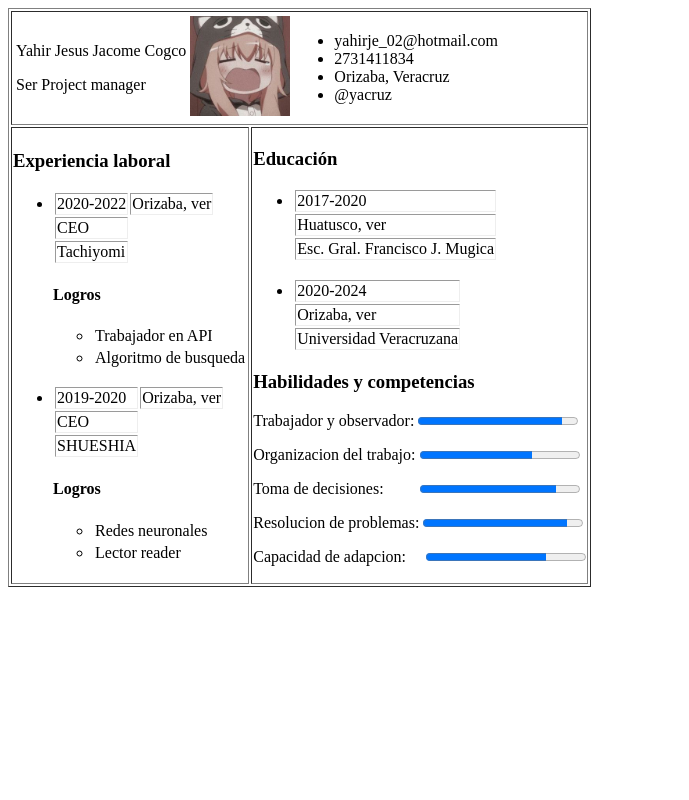
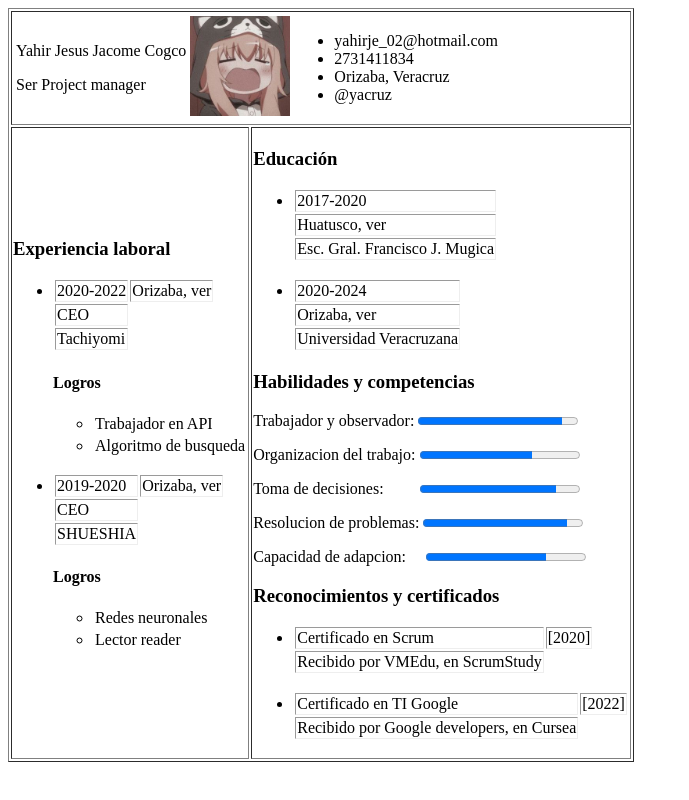
Before and after one commit to YACRUZ/yacruz.github.io, an Angular app: page / in a window 1280 px wide. Shown: the whole page, without its empty margins (0-689 px from the left). Built offline with nearby package versions, Linux system fonts and the light colour scheme.

Commit message:
Create certificates #16

```diff
--- a/src/app/app.component.html
+++ b/src/app/app.component.html
@@ -11,6 +11,7 @@
     <td>
       <app-education></app-education>
       <app-skills></app-skills>
+      <app-certificates></app-certificates>
     </td>
   </tr>
 </table>
--- a/src/app/app.module.ts
+++ b/src/app/app.module.ts
@@ -7,6 +7,7 @@ import { HeaderComponent } from './header/header.component';
 import { WorkExperienceComponent } from './work-experience/work-experience.component';
 import { EducationComponent } from './education/education.component';
 import { SkillsComponent } from './skills/skills.component';
+import { CertificatesComponent } from './certificates/certificates.component';
 
 @NgModule({
   declarations: [
@@ -14,7 +15,8 @@ import { SkillsComponent } from './skills/skills.component';
     HeaderComponent,
     WorkExperienceComponent,
     EducationComponent,
-    SkillsComponent
+    SkillsComponent,
+    CertificatesComponent
   ],
   imports: [
     BrowserModule,
--- /dev/null
+++ b/src/app/certificates/certificates.component.html
@@ -0,0 +1,12 @@
+<h3>Reconocimientos y certificados</h3>
+<ul *ngFor="let cer of certificates">
+    <li>
+        <tr>
+                <td>{{cer.titulo}}</td>
+                <td>{{cer.fecha}}</td>
+        </tr>
+        <tr>
+            <td>{{cer.descripcion}}</td>
+        </tr>
+    </li>
+</ul>
--- /dev/null
+++ b/src/app/certificates/certificates.component.ts
@@ -0,0 +1,32 @@
+import { Component, OnInit } from '@angular/core';
+
+@Component({
+  selector: 'app-certificates',
+  templateUrl: './certificates.component.html',
+  styleUrls: ['./certificates.component.css']
+})
+export class CertificatesComponent implements OnInit {
+
+  certificates: Array<any> = [];
+
+  constructor() { }
+
+  ngOnInit(): void {
+    let cer1 = {
+      fecha: "[2020]",
+      titulo: "Certificado en Scrum",
+      descripcion: "Recibido por VMEdu, en ScrumStudy"
+    };
+
+    let cer2 = {
+      fecha: "[2022]",
+      titulo: "Certificado en TI Google",
+      descripcion: "Recibido por Google developers, en Cursea"
+    };
+
+
+    this.certificates.push(cer1);
+    this.certificates.push(cer2);
+  }
+
+}
```
Also changed, not shown: src/app/certificates/certificates.component.css (added), 1 other file (tests, documents, lock files or other folders).
